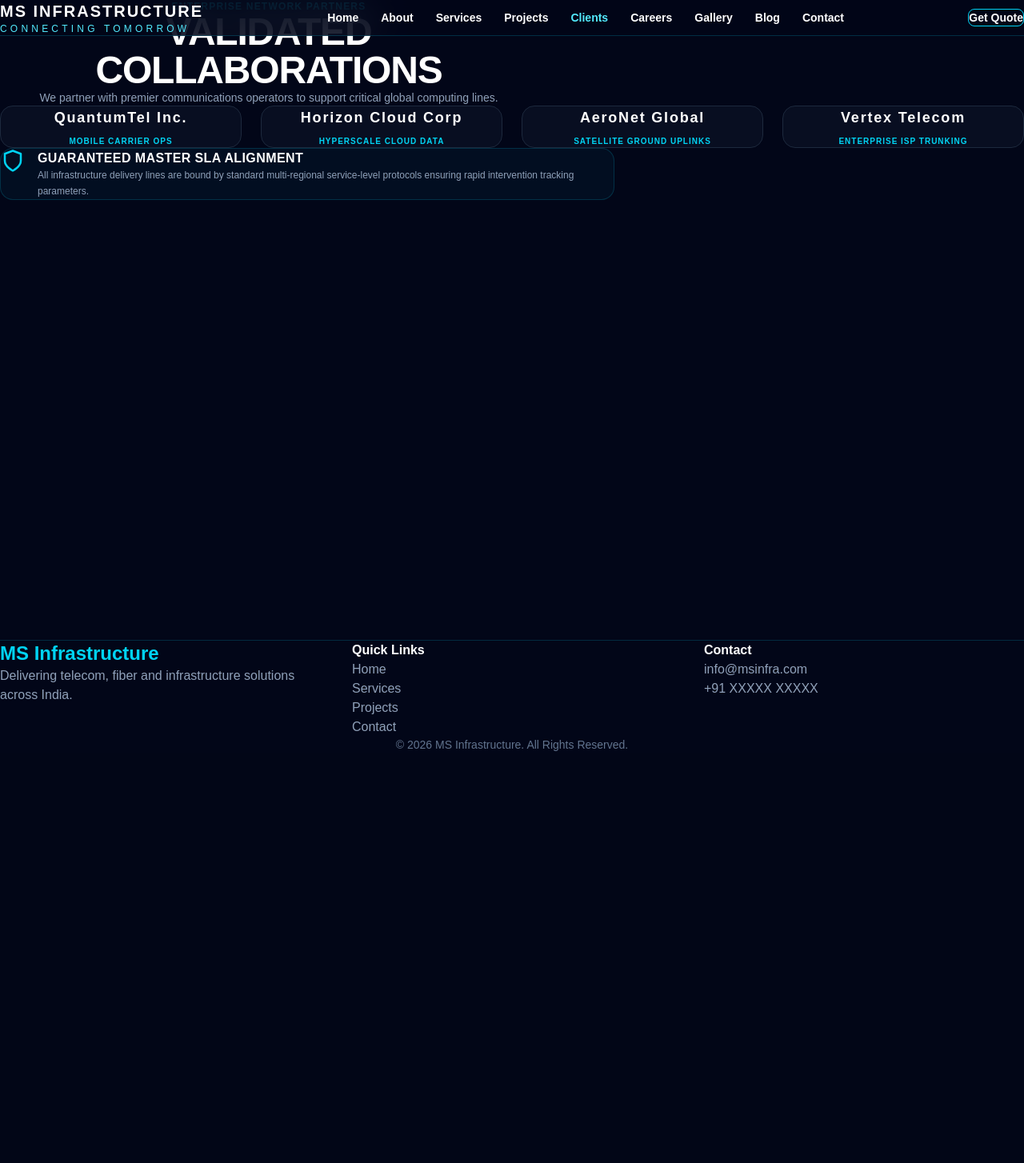
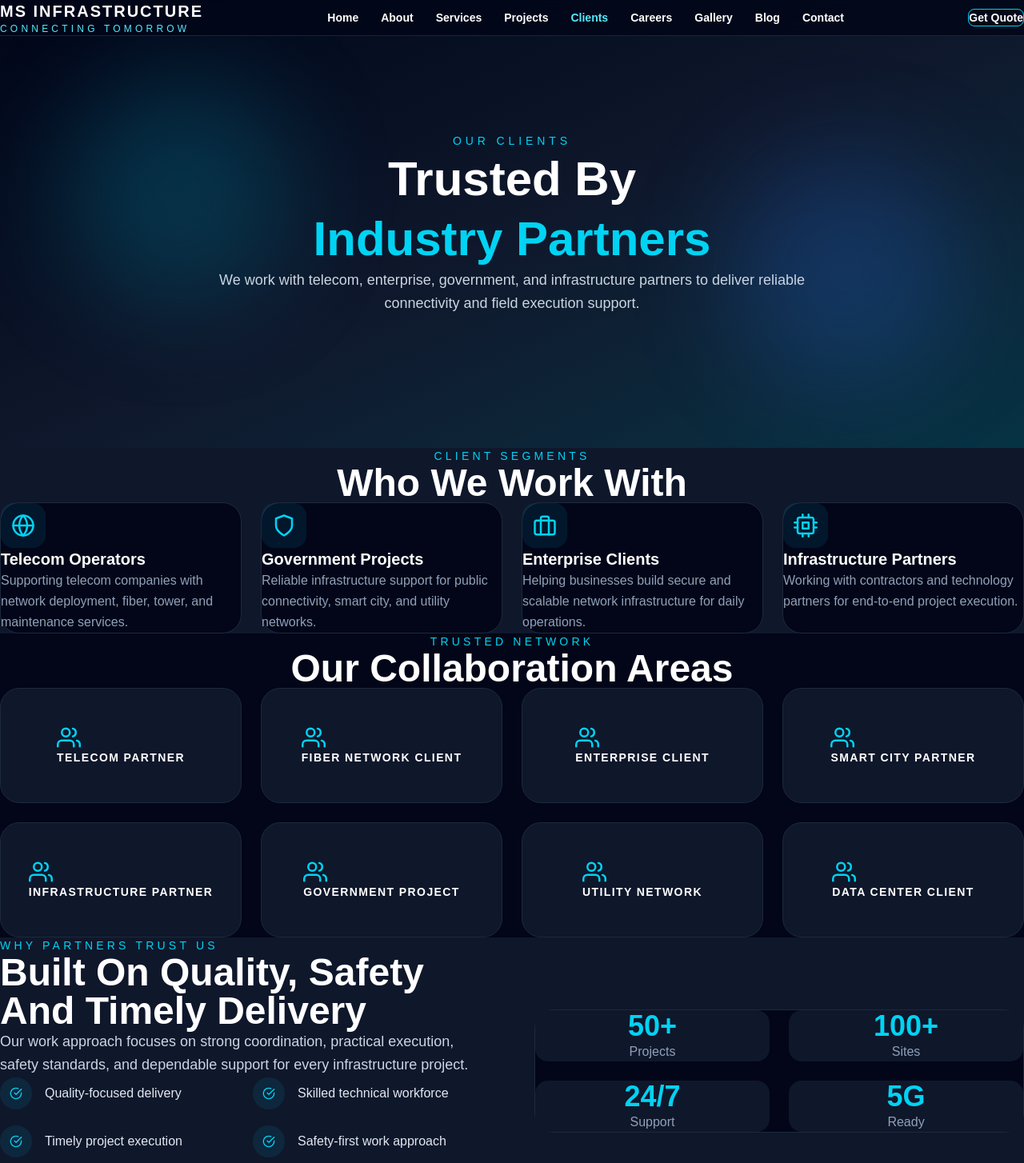
Before and after one commit to ashishrajput000261-commits/ms-infrastructure-website, a React app in the folder Frontend/: page /clients in a window 1280 px wide. Shown: the top 1454 px of the page at 80% size. Before the commit the page ends 941 px from the top, so only its background shows below. Built offline with nearby package versions, Linux system fonts and the light colour scheme; the HTML template or start-up script is replaced by a standard one.

Commit message:
Day 07: complete clients page

```diff
--- a/Frontend/src/pages/Clients.jsx
+++ b/Frontend/src/pages/Clients.jsx
@@ -1,50 +1,275 @@
-import React from 'react';
-import { FiCheckSquare, FiShield } from 'react-icons/fi';
+import React from "react";
+import {
+  FiArrowRight,
+  FiBriefcase,
+  FiCheckCircle,
+  FiCpu,
+  FiGlobe,
+  FiShield,
+  FiUsers,
+} from "react-icons/fi";
 
-const clientLogos = [
-  { name: 'QuantumTel Inc.', sector: 'Mobile Carrier Ops' },
-  { name: 'Horizon Cloud Corp', sector: 'Hyperscale Cloud Data' },
-  { name: 'AeroNet Global', sector: 'Satellite Ground Uplinks' },
-  { name: 'Vertex Telecom', sector: 'Enterprise ISP Trunking' },
+const categories = [
+  {
+    icon: <FiGlobe />,
+    title: "Telecom Operators",
+    desc: "Supporting telecom companies with network deployment, fiber, tower, and maintenance services.",
+  },
+  {
+    icon: <FiShield />,
+    title: "Government Projects",
+    desc: "Reliable infrastructure support for public connectivity, smart city, and utility networks.",
+  },
+  {
+    icon: <FiBriefcase />,
+    title: "Enterprise Clients",
+    desc: "Helping businesses build secure and scalable network infrastructure for daily operations.",
+  },
+  {
+    icon: <FiCpu />,
+    title: "Infrastructure Partners",
+    desc: "Working with contractors and technology partners for end-to-end project execution.",
+  },
+];
+
+const clients = [
+  "Telecom Partner",
+  "Fiber Network Client",
+  "Enterprise Client",
+  "Smart City Partner",
+  "Infrastructure Partner",
+  "Government Project",
+  "Utility Network",
+  "Data Center Client",
+];
+
+const benefits = [
+  "Quality-focused delivery",
+  "Skilled technical workforce",
+  "Timely project execution",
+  "Safety-first work approach",
+  "Reliable maintenance support",
+  "Transparent communication",
+];
+
+const testimonials = [
+  {
+    name: "Project Manager",
+    role: "Telecom Infrastructure Client",
+    text: "The team provided reliable field support and completed deployment activities with proper coordination and quality checks.",
+  },
+  {
+    name: "Operations Head",
+    role: "Enterprise Network Client",
+    text: "MS Infrastructure helped us improve network readiness with professional execution and responsive maintenance support.",
+  },
+  {
+    name: "Site Coordinator",
+    role: "Fiber Project Partner",
+    text: "Their work process is structured, practical, and focused on timely completion of telecom infrastructure tasks.",
+  },
 ];
 
 const Clients = () => {
   return (
-    <div className="bg-slate-950 text-white min-h-screen pt-32 pb-24 select-none">
-      <div className="max-w-7xl mx-auto px-4 sm:px-6 lg:px-8">
+    <main className="bg-slate-950 text-white">
+      {/* Hero */}
+      <section className="relative min-h-[70vh] flex items-center justify-center overflow-hidden px-6 pt-24">
+        <div className="absolute inset-0 bg-gradient-to-br from-slate-950 via-slate-900 to-cyan-950"></div>
+        <div className="absolute top-24 left-20 h-72 w-72 rounded-full bg-cyan-500/20 blur-3xl"></div>
+        <div className="absolute bottom-20 right-20 h-72 w-72 rounded-full bg-blue-500/20 blur-3xl"></div>
 
-        {/* Header */}
-        <div className="text-center max-w-2xl mx-auto mb-20">
-          <h1 className="text-xs font-bold text-cyan-400 tracking-widest uppercase mb-4">Enterprise Network Partners</h1>
-          <h2 className="text-3xl sm:text-5xl font-black uppercase tracking-tight mb-6">Validated Collaborations</h2>
-          <p className="text-slate-400 text-sm font-medium">
-            We partner with premier communications operators to support critical global computing lines.
+        <div className="relative z-10 max-w-5xl mx-auto text-center">
+          <p className="text-cyan-400 uppercase tracking-[0.35em] text-sm mb-5">
+            Our Clients
+          </p>
+
+          <h1 className="text-4xl md:text-6xl font-black leading-tight mb-6">
+            Trusted By
+            <span className="block text-cyan-400">Industry Partners</span>
+          </h1>
+
+          <p className="max-w-3xl mx-auto text-slate-300 text-lg leading-relaxed">
+            We work with telecom, enterprise, government, and infrastructure
+            partners to deliver reliable connectivity and field execution
+            support.
           </p>
         </div>
+      </section>
 
-        {/* Logo Matrix Display */}
-        <div className="grid grid-cols-1 sm:grid-cols-2 lg:grid-cols-4 gap-6 mb-20">
-          {clientLogos.map((c, i) => (
-            <div key={i} className="p-8 rounded-2xl bg-slate-900/50 border border-slate-800 text-center flex flex-col justify-center items-center gap-2">
-              <div className="text-lg font-black tracking-widest text-white">{c.name}</div>
-              <div className="text-[10px] font-bold tracking-widest uppercase text-cyan-400 mt-1">{c.sector}</div>
+      {/* Client Categories */}
+      <section className="py-24 px-6 bg-slate-900">
+        <div className="max-w-7xl mx-auto">
+          <div className="text-center mb-16">
+            <p className="text-cyan-400 uppercase tracking-[0.3em] text-sm mb-3">
+              Client Segments
+            </p>
+            <h2 className="text-3xl md:text-5xl font-black">
+              Who We Work With
+            </h2>
+          </div>
+
+          <div className="grid md:grid-cols-2 lg:grid-cols-4 gap-6">
+            {categories.map((item, index) => (
+              <div
+                key={index}
+                className="group bg-slate-950 border border-slate-800 rounded-3xl p-8 hover:border-cyan-400/60 transition-all duration-300 hover:-translate-y-2"
+              >
+                <div className="h-14 w-14 rounded-2xl bg-cyan-500/10 text-cyan-400 flex items-center justify-center text-3xl mb-6 group-hover:bg-cyan-400 group-hover:text-slate-950 transition">
+                  {item.icon}
+                </div>
+
+                <h3 className="text-xl font-bold mb-4">{item.title}</h3>
+
+                <p className="text-slate-400 leading-relaxed">
+                  {item.desc}
+                </p>
               </div>
             ))}
           </div>
+        </div>
+      </section>
 
-        {/* SLA Callout banner */}
-        <div className="p-8 rounded-2xl bg-cyan-950/20 border border-cyan-500/20 max-w-3xl mx-auto flex gap-4 items-start">
-          <FiShield className="text-3xl text-cyan-400 shrink-0 mt-1" />
+      {/* Client Logos */}
+      <section className="py-24 px-6 bg-slate-950">
+        <div className="max-w-7xl mx-auto">
+          <div className="text-center mb-16">
+            <p className="text-cyan-400 uppercase tracking-[0.3em] text-sm mb-3">
+              Trusted Network
+            </p>
+            <h2 className="text-3xl md:text-5xl font-black">
+              Our Collaboration Areas
+            </h2>
+          </div>
+
+          <div className="grid sm:grid-cols-2 lg:grid-cols-4 gap-6">
+            {clients.map((client, index) => (
+              <div
+                key={index}
+                className="h-36 bg-slate-900 border border-slate-800 rounded-3xl flex items-center justify-center text-center p-6 hover:border-cyan-400/60 transition"
+              >
                 <div>
-            <h4 className="text-base font-bold text-white uppercase tracking-wide mb-1">Guaranteed Master SLA Alignment</h4>
-            <p className="text-slate-400 text-xs font-medium leading-relaxed">
-              All infrastructure delivery lines are bound by standard multi-regional service-level protocols ensuring rapid intervention tracking parameters.
+                  <FiUsers className="text-cyan-400 text-3xl mx-auto mb-4" />
+                  <h3 className="font-black tracking-widest uppercase text-sm">
+                    {client}
+                  </h3>
+                </div>
+              </div>
+            ))}
+          </div>
+        </div>
+      </section>
+
+      {/* Why Partners Trust Us */}
+      <section className="py-24 px-6 bg-slate-900">
+        <div className="max-w-7xl mx-auto grid lg:grid-cols-2 gap-14 items-center">
+          <div>
+            <p className="text-cyan-400 uppercase tracking-[0.3em] text-sm mb-3">
+              Why Partners Trust Us
             </p>
+
+            <h2 className="text-3xl md:text-5xl font-black mb-6">
+              Built On Quality, Safety And Timely Delivery
+            </h2>
+
+            <p className="text-slate-300 text-lg leading-relaxed mb-8">
+              Our work approach focuses on strong coordination, practical
+              execution, safety standards, and dependable support for every
+              infrastructure project.
+            </p>
+
+            <div className="grid sm:grid-cols-2 gap-5">
+              {benefits.map((item, index) => (
+                <div key={index} className="flex items-center gap-4">
+                  <div className="h-10 w-10 rounded-full bg-cyan-500/10 text-cyan-400 flex items-center justify-center">
+                    <FiCheckCircle />
+                  </div>
+                  <p className="text-slate-200">{item}</p>
+                </div>
+              ))}
             </div>
           </div>
 
+          <div className="bg-slate-950 border border-slate-800 rounded-3xl p-8">
+            <div className="grid grid-cols-2 gap-6">
+              <div className="bg-slate-900 rounded-2xl p-6 text-center">
+                <h3 className="text-4xl font-black text-cyan-400">50+</h3>
+                <p className="text-slate-400 mt-2">Projects</p>
+              </div>
+
+              <div className="bg-slate-900 rounded-2xl p-6 text-center">
+                <h3 className="text-4xl font-black text-cyan-400">100+</h3>
+                <p className="text-slate-400 mt-2">Sites</p>
+              </div>
+
+              <div className="bg-slate-900 rounded-2xl p-6 text-center">
+                <h3 className="text-4xl font-black text-cyan-400">24/7</h3>
+                <p className="text-slate-400 mt-2">Support</p>
+              </div>
+
+              <div className="bg-slate-900 rounded-2xl p-6 text-center">
+                <h3 className="text-4xl font-black text-cyan-400">5G</h3>
+                <p className="text-slate-400 mt-2">Ready</p>
               </div>
             </div>
+          </div>
+        </div>
+      </section>
+
+      {/* Testimonials */}
+      <section className="py-24 px-6 bg-slate-950">
+        <div className="max-w-7xl mx-auto">
+          <div className="text-center mb-16">
+            <p className="text-cyan-400 uppercase tracking-[0.3em] text-sm mb-3">
+              Testimonials
+            </p>
+            <h2 className="text-3xl md:text-5xl font-black">
+              What Partners Say
+            </h2>
+          </div>
+
+          <div className="grid lg:grid-cols-3 gap-8">
+            {testimonials.map((item, index) => (
+              <div
+                key={index}
+                className="bg-slate-900 border border-slate-800 rounded-3xl p-8"
+              >
+                <p className="text-slate-300 leading-relaxed mb-8">
+                  “{item.text}”
+                </p>
+
+                <div className="border-t border-slate-800 pt-6">
+                  <h3 className="font-bold text-white">{item.name}</h3>
+                  <p className="text-cyan-400 text-sm mt-1">{item.role}</p>
+                </div>
+              </div>
+            ))}
+          </div>
+        </div>
+      </section>
+
+      {/* CTA */}
+      <section className="py-24 px-6 bg-gradient-to-r from-cyan-500 to-blue-600 text-slate-950">
+        <div className="max-w-5xl mx-auto text-center">
+          <h2 className="text-3xl md:text-5xl font-black mb-6">
+            Become Our Next Success Story
+          </h2>
+
+          <p className="text-lg md:text-xl mb-10 font-medium">
+            Partner with us for reliable telecom, fiber, and infrastructure
+            project execution.
+          </p>
+
+          <a
+            href="/contact"
+            className="bg-slate-950 text-white px-8 py-4 rounded-full font-bold inline-flex items-center gap-3 hover:bg-slate-900 transition"
+          >
+            Work With Us
+            <FiArrowRight />
+          </a>
+        </div>
+      </section>
+    </main>
   );
 };
 
```
Lines whose indentation alone changed are shown as unchanged.
